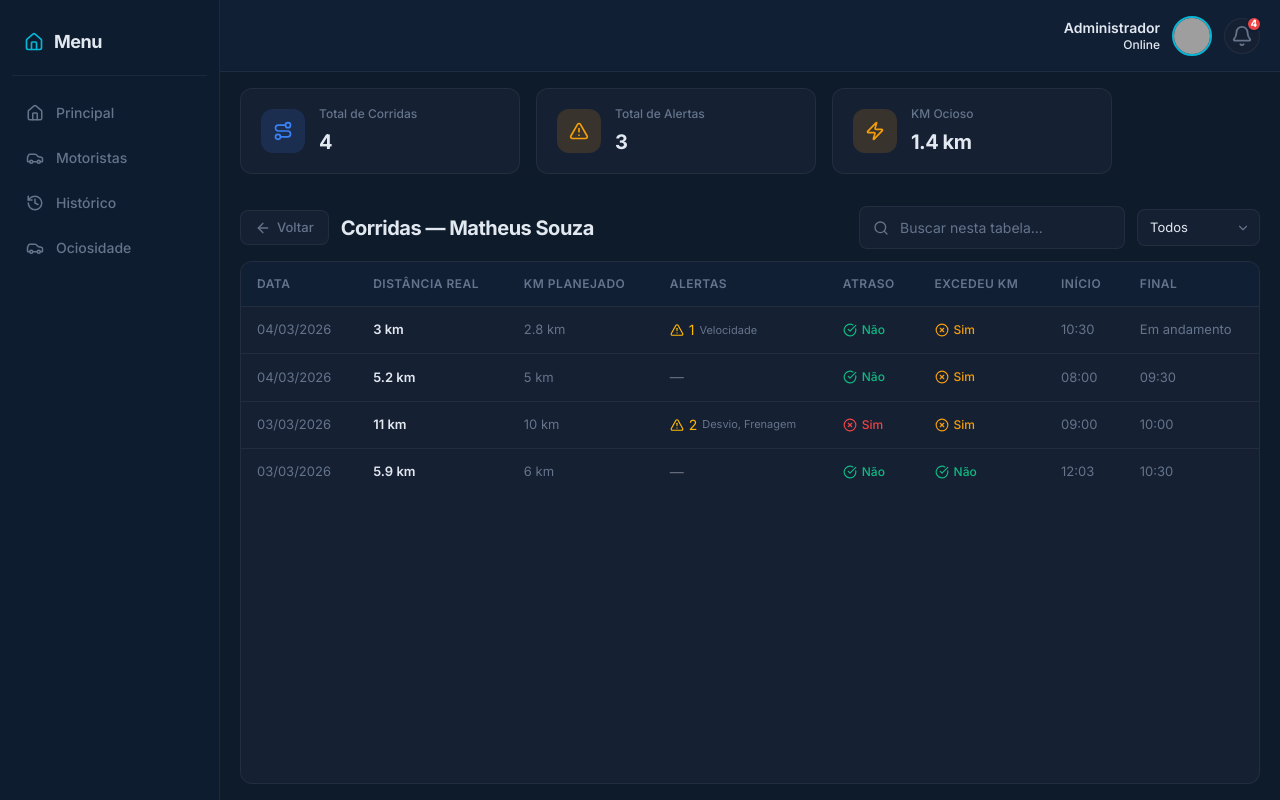
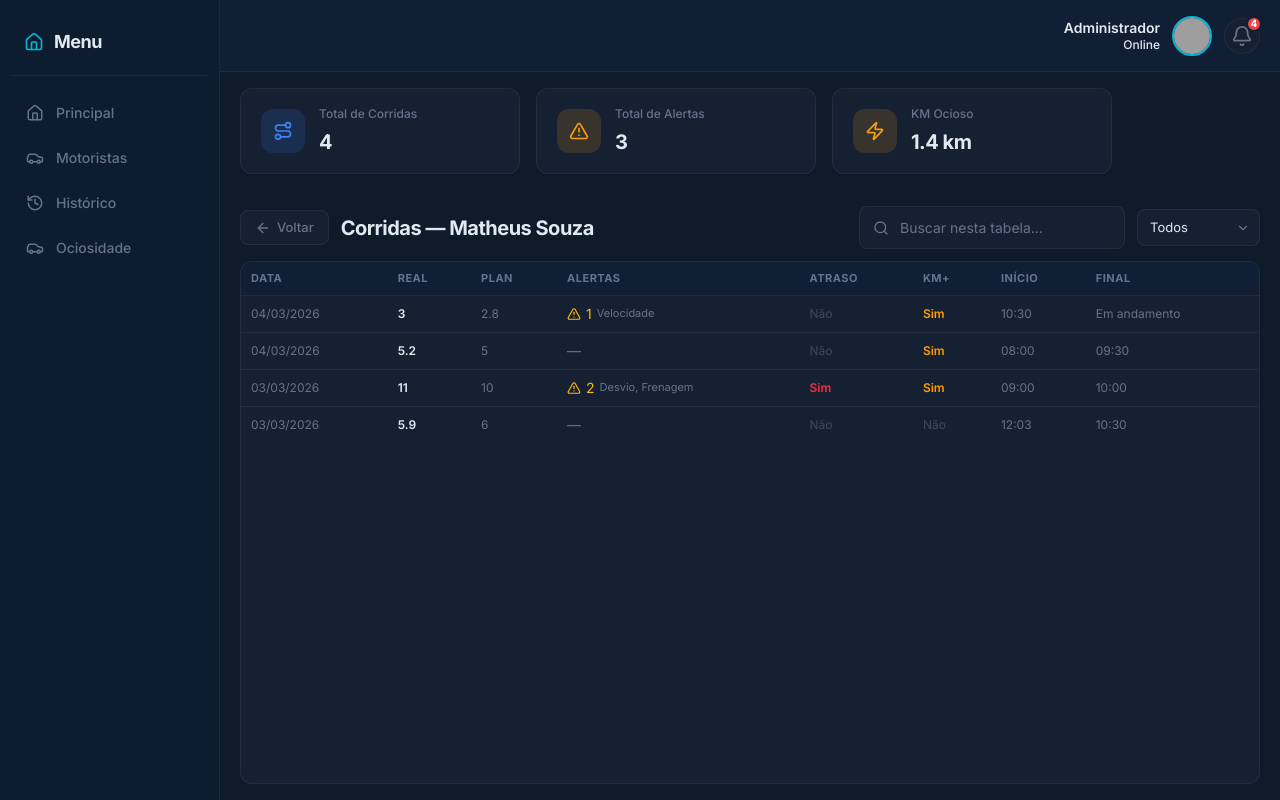
Before and after one commit to Lucas300/Front_DashBoardMotorista, a React (Vite) app: page / in a window 1280 px wide. Both pictures are taken after a click on the button "MS". Built offline with nearby package versions, Linux system fonts and the light colour scheme; grey boxes are pictures that could not be loaded.

Commit message:
fix: corrige layout da tabela de histórico

```diff
--- a/src/assets/components/tables/TripsTable.tsx
+++ b/src/assets/components/tables/TripsTable.tsx
@@ -1,5 +1,5 @@
 import type { Trip } from '../../types';
-import { ArrowLeft, AlertTriangle, CheckCircle, XCircle } from 'lucide-react';
+import { AlertTriangle, ArrowLeft, ChevronRight } from 'lucide-react';
 import { formatDateBR, formatTimeBR } from '../../utils/dateUtils';
 import TableSearchFilter from './TableSearchFilter';
 
@@ -58,11 +58,11 @@ const TripsTable = ({
                     <thead>
                         <tr>
                             <th>Data</th>
-                            <th>Distância Real</th>
-                            <th>KM Planejado</th>
+                            <th>Real</th>
+                            <th>Plan</th>
                             <th>Alertas</th>
                             <th>Atraso</th>
-                            <th>Excedeu KM</th>
+                            <th>KM+</th>
                             <th>Início</th>
                             <th>Final</th>
                         </tr>
@@ -72,9 +72,9 @@ const TripsTable = ({
                             <tr key={trip.id} className="table-row" onClick={() => onTripClick(trip)}>
                                 <td className="cell-muted">{formatDateBR(trip.date)}</td>
                                 <td>
-                                    <span className="cell-highlight">{trip.distance} km</span>
+                                    <span className="cell-highlight">{trip.distance}</span>
                                 </td>
-                                <td className="cell-muted">{trip.plannedKm} km</td>
+                                <td className="cell-muted">{trip.plannedKm}</td>
                                 <td>
                                     {trip.alerts.length > 0 ? (
                                         <div className="alerts-cell">
@@ -89,30 +89,14 @@ const TripsTable = ({
                                     )}
                                 </td>
                                 <td>
-                                    {trip.delayed ? (
-                                        <div className="flag-cell flag-cell--danger">
-                                            <XCircle size={14} />
-                                            <span>Sim</span>
-                                        </div>
-                                    ) : (
-                                        <div className="flag-cell flag-cell--ok">
-                                            <CheckCircle size={14} />
-                                            <span>Não</span>
-                                        </div>
-                                    )}
+                                    <span className={trip.delayed ? 'text-red-500 font-semibold' : 'text-gray-500 opacity-50'}>
+                                        {trip.delayed ? 'Sim' : 'Não'}
+                                    </span>
                                 </td>
                                 <td>
-                                    {trip.exceededKm ? (
-                                        <div className="flag-cell flag-cell--warning">
-                                            <XCircle size={14} />
-                                            <span>Sim</span>
-                                        </div>
-                                    ) : (
-                                        <div className="flag-cell flag-cell--ok">
-                                            <CheckCircle size={14} />
-                                            <span>Não</span>
-                                        </div>
-                                    )}
+                                    <span className={trip.exceededKm ? 'text-amber-500 font-semibold' : 'text-gray-500 opacity-50'}>
+                                        {trip.exceededKm ? 'Sim' : 'Não'}
+                                    </span>
                                 </td>
                                 <td className="cell-muted">{formatTimeBR(trip.startTime)}</td>
                                 <td className="cell-muted">{formatTimeBR(trip.endTime)}</td>
--- a/src/assets/views/HistoryView.tsx
+++ b/src/assets/views/HistoryView.tsx
@@ -1,6 +1,6 @@
 import { useState, useMemo } from 'react';
 import type { Driver, Trip, TripStatus } from '../types';
-import { AlertTriangle, CheckCircle, XCircle } from 'lucide-react';
+import { AlertTriangle } from 'lucide-react';
 import { formatDateBR, formatTimeBR } from '../utils/dateUtils';
 import TableSearchFilter from '../components/tables/TableSearchFilter';
 
@@ -123,12 +123,12 @@ const HistoryView = ({ trips, drivers, onTripClick, alertsFilter }: HistoryViewP
                             <tr>
                                 <th>Motorista</th>
                                 <th>Data</th>
-                                <th>Distância Real</th>
-                                <th>KM Planejado</th>
+                                <th>Real</th>
+                                <th>Plan</th>
                                 <th>Status</th>
                                 <th>Alertas</th>
                                 <th>Atraso</th>
-                                <th>Excedeu KM</th>
+                                <th>KM+</th>
                                 <th>Início</th>
                                 <th>Final</th>
                             </tr>
@@ -164,9 +164,9 @@ const HistoryView = ({ trips, drivers, onTripClick, alertsFilter }: HistoryViewP
                                         </td>
                                         <td className="cell-muted">{formatDateBR(trip.date)}</td>
                                         <td>
-                                            <span className="cell-highlight">{trip.distance} km</span>
+                                            <span className="cell-highlight">{trip.distance}</span>
                                         </td>
-                                        <td className="cell-muted">{trip.plannedKm} km</td>
+                                        <td className="cell-muted">{trip.plannedKm}</td>
                                         <td>
                                             <span className={`status-badge ${trip.status === 'em_andamento' ? 'badge--paused' :
                                                 trip.status === 'concluida' ? 'badge--online' :
@@ -189,30 +189,14 @@ const HistoryView = ({ trips, drivers, onTripClick, alertsFilter }: HistoryViewP
                                             )}
                                         </td>
                                         <td>
-                                            {trip.delayed ? (
-                                                <div className="flag-cell flag-cell--danger">
-                                                    <XCircle size={14} />
-                                                    <span>Sim</span>
-                                                </div>
-                                            ) : (
-                                                <div className="flag-cell flag-cell--ok">
-                                                    <CheckCircle size={14} />
-                                                    <span>Não</span>
-                                                </div>
-                                            )}
+                                            <span className={trip.delayed ? 'text-red-500 font-semibold' : 'text-gray-500 opactiy-50'}>
+                                                {trip.delayed ? 'Sim' : 'Não'}
+                                            </span>
                                         </td>
                                         <td>
-                                            {trip.exceededKm ? (
-                                                <div className="flag-cell flag-cell--warning">
-                                                    <XCircle size={14} />
-                                                    <span>Sim</span>
-                                                </div>
-                                            ) : (
-                                                <div className="flag-cell flag-cell--ok">
-                                                    <CheckCircle size={14} />
-                                                    <span>Não</span>
-                                                </div>
-                                            )}
+                                            <span className={trip.exceededKm ? 'text-amber-500 font-semibold' : 'text-gray-500 opacity-50'}>
+                                                {trip.exceededKm ? 'Sim' : 'Não'}
+                                            </span>
                                         </td>
                                         <td className="cell-muted">{formatTimeBR(trip.startTime)}</td>
                                         <td className="cell-muted">{formatTimeBR(trip.endTime)}</td>
--- a/src/index.css
+++ b/src/index.css
@@ -882,7 +882,8 @@ body {
 
 .data-table-wrapper {
   flex: 1;
-  overflow: auto;
+  overflow: hidden;
+  /* No scrollbars on the wrapper */
   border-radius: var(--radius);
   border: 1px solid var(--border);
   background: var(--bg-card);
@@ -891,14 +892,15 @@ body {
 .data-table {
   width: 100%;
   border-collapse: collapse;
-  min-width: 600px;
+  table-layout: auto;
+  /* Allow auto-adjustment based on content */
 }
 
 .data-table thead th {
-  padding: 13px 16px;
+  padding: 8px 10px;
   text-align: left;
-  font-size: 12px;
-  font-weight: 600;
+  font-size: 11px;
+  font-weight: 700;
   color: var(--text-muted);
   text-transform: uppercase;
   letter-spacing: 0.5px;
@@ -907,6 +909,9 @@ body {
   position: sticky;
   top: 0;
   z-index: 2;
+  white-space: nowrap;
+  overflow: hidden;
+  text-overflow: ellipsis;
 }
 
 .table-row {
@@ -924,9 +929,22 @@ body {
 }
 
 .data-table td {
-  padding: 13px 16px;
-  font-size: 13px;
+  padding: 8px 10px;
+  font-size: 12px;
+  /* Smaller for density */
   vertical-align: middle;
+  white-space: nowrap;
+  overflow: hidden;
+  text-overflow: ellipsis;
+}
+
+.text-compact {
+  font-size: 12px;
+  max-width: 100%;
+  display: block;
+  overflow: hidden;
+  text-overflow: ellipsis;
+  white-space: nowrap;
 }
 
 .driver-cell {
```
